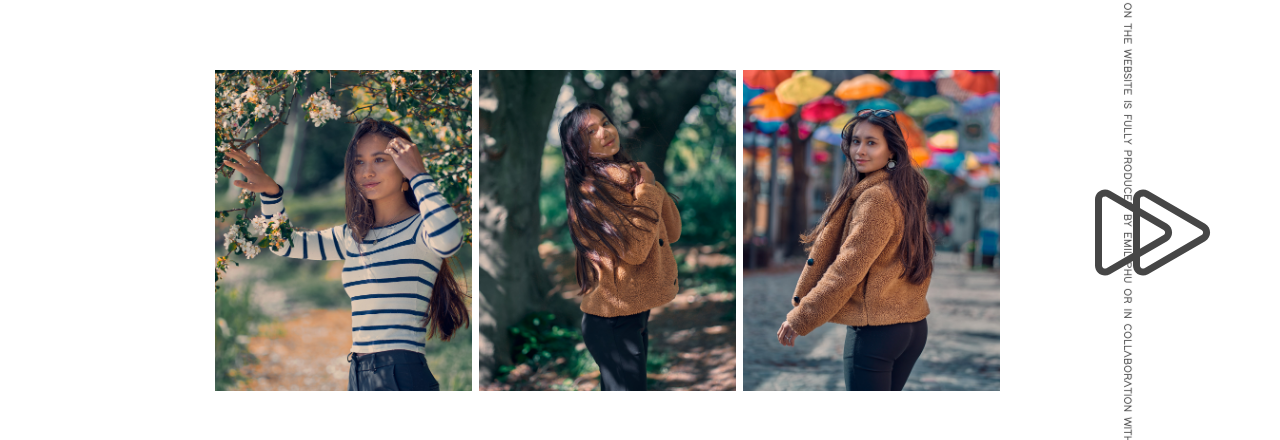
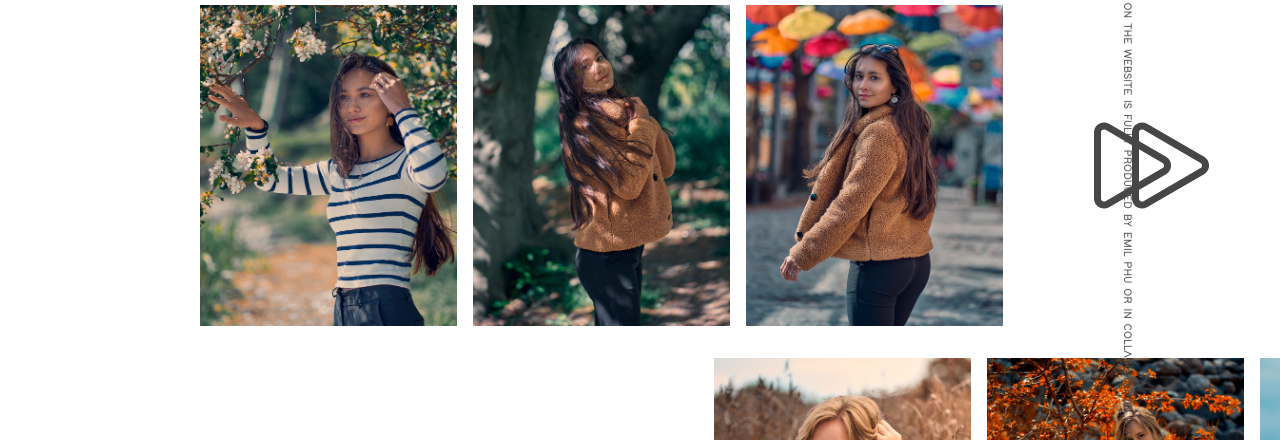
Before and after one commit to PhuFPV/Flow_2_pf, a plain HTML site: page photo.html in a window 1280 px wide. Shown: the part 159-599 px from the top of the page. Drawn offline with Linux system fonts and the light colour scheme; files whose address does not match are found by name.

Commit message:
Add files via upload

```diff
--- a/css/portfolio.css
+++ b/css/portfolio.css
@@ -3,11 +3,19 @@
     padding-left: 4%;
     padding-top: 5em;
     padding-bottom: 5em;
+    display: grid;
+    grid-template-columns: repeat(1, autofit);
 }
 
 /* Pictures boxes */
 .pictures img{
     width: 257px;
+}
+
+.pictures{
+    display: inline-grid;
+    grid-template-columns: repeat(3,auto);
+    grid-column-gap:1em;
 }
 
 .names{
--- a/photo.html
+++ b/photo.html
@@ -29,7 +29,7 @@
         </div>
     </header>
 
-    <main id="photos">
+    <main class="photos">
         <div class="portfolio">
             <div class="lphoto flex diana">
                 <div class=pictures>
@@ -41,8 +41,6 @@
                 <h1 class="names">DIANA E.</h1>
             </div>
 
-            <br>
-
             <div class="rphoto flex sofia">
                 <h1 class="names">SOFIA K.</h1>
                 <img src="./assets/arrowL.svg" alt="Left arrow">
@@ -52,8 +50,6 @@
                     <img src="./assets/portfolio_p/Sofia003.jpg" alt="Sofia003">
                 </div>
             </div>
-
-            <br>
 
             <div class="lphoto flex emil">
                 <div class=pictures>
@@ -65,8 +61,6 @@
                 <h1 class="names">EMIL B.</h1>
             </div>
 
-            <br>
-
             <div class="rphoto flex dane">
                 <h1 class="names">DANE G.</h1>
                 <img src="./assets/arrowL.svg" alt="Left arrow">
@@ -77,9 +71,6 @@
                 </div>
             </div>
 
-            <br>
-
-        </div>
         </div>
 
     </main>
```
